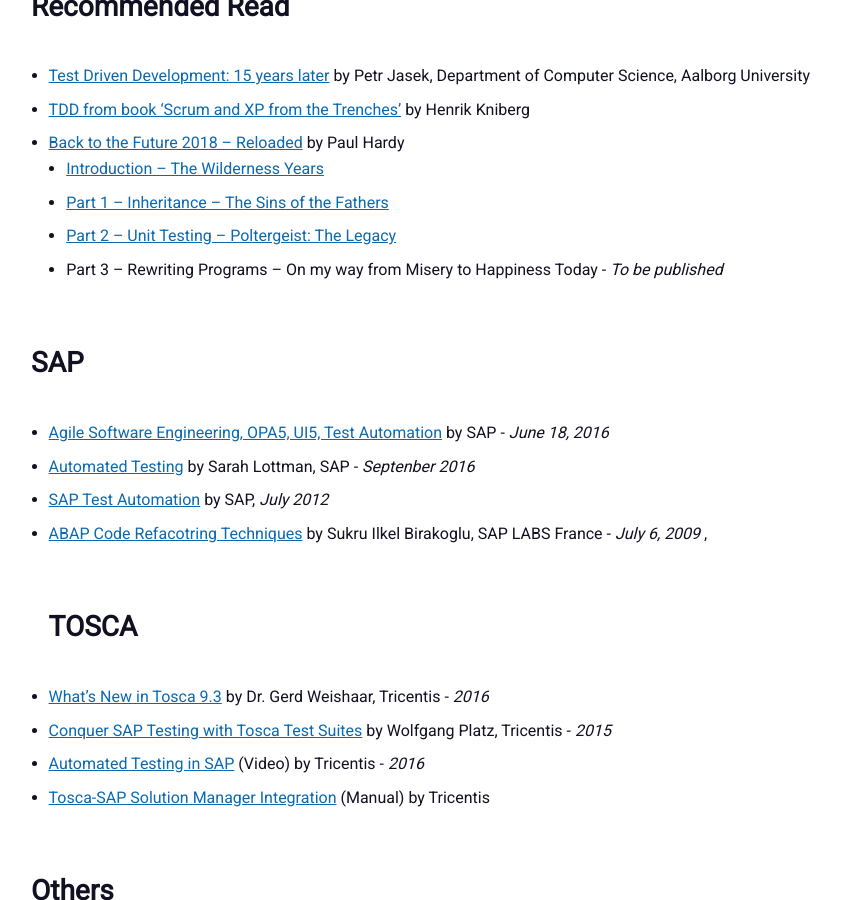
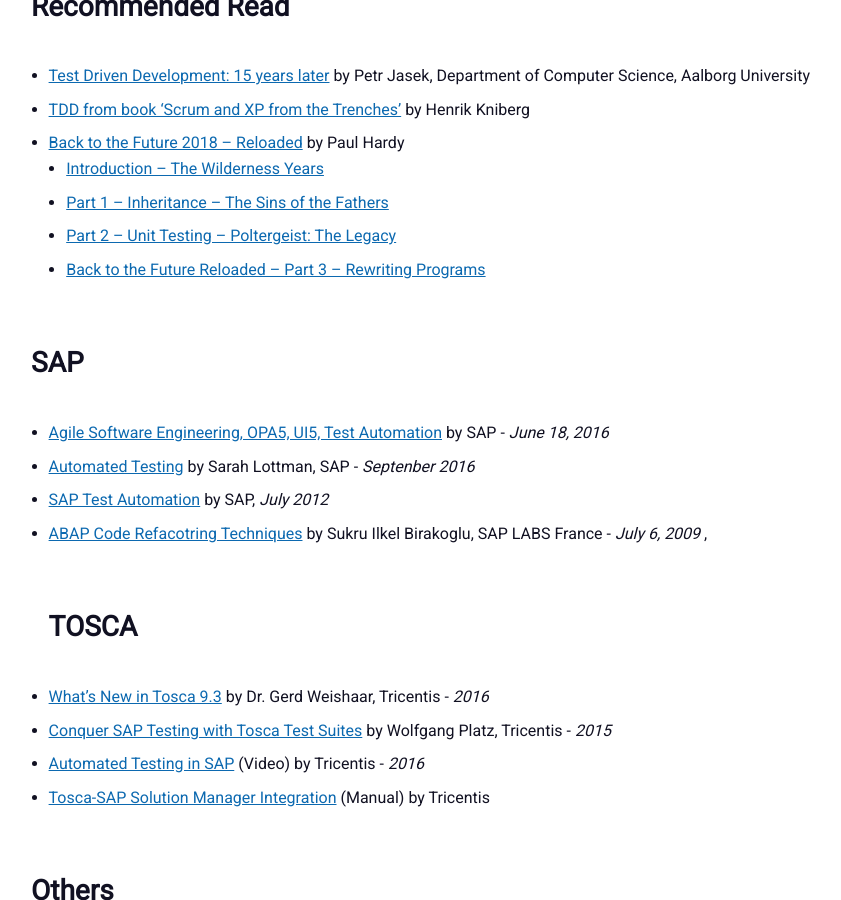
Before and after one commit to shruti170901/hola.github.io, a Jekyll site: the page built from tdd/index.md, in a window 1280 px wide and 900 px high, scrolled down 4367 px. Shown: the whole window, without its empty margins (1-842 px from the left). Built offline with Jekyll 4.4.1, drawn with Linux system fonts in a browser that asks for light colours.

Commit message:
Added links for Back To Future Part 3

```diff
--- a/tdd/index.md
+++ b/tdd/index.md
@@ -95,7 +95,7 @@ Source: [Wikipedia](https://en.wikipedia.org/wiki/Test-driven_development#TDD_an
   - [Introduction – The Wilderness Years](https://blogs.sap.com/2018/01/27/back-to-the-future-2018-reloaded/)
   - [Part 1 – Inheritance – The Sins of the Fathers](https://blogs.sap.com/2018/01/27/back-to-the-future-2018-reloaded/)
   - [Part 2 – Unit Testing – Poltergeist: The Legacy](https://blogs.sap.com/2018/02/03/back-to-the-future-reloaded-part-2/#)
-  - Part 3 – Rewriting Programs – On my way from Misery to Happiness Today - *To be published*
+  - [Back to the Future Reloaded – Part 3 – Rewriting Programs](https://blogs.sap.com/2018/02/15/back-to-the-future-reloaded-part-3-rewriting-programs/)
 
 ## SAP
 
```
